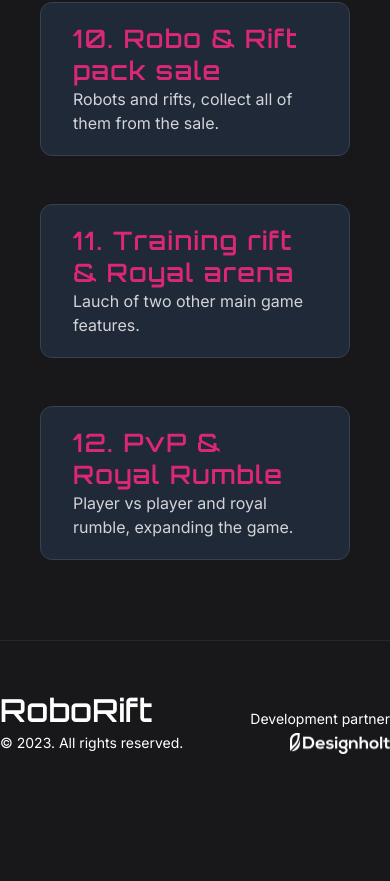
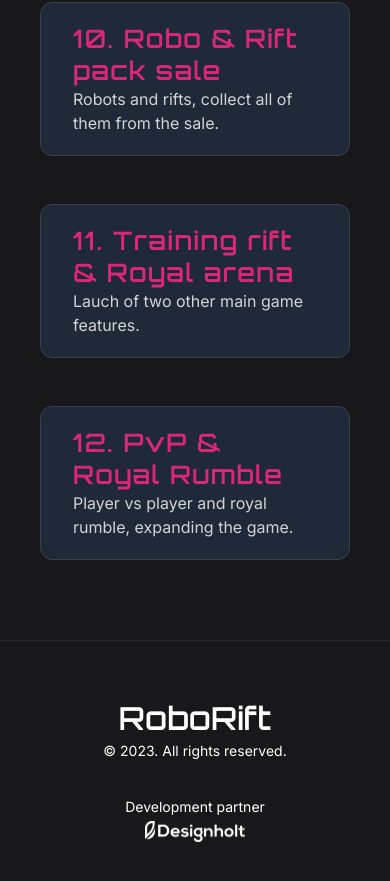
Before and after one commit to cryptomia69/NEXA-FINANCE, a Next.js app: page / in a window 390 px wide. Shown: the part 5219-6100 px from the top of the page. Before the commit the page ends 6028 px from the top, so only its background shows below. Built offline with nearby package versions, Linux system fonts and the light colour scheme.

Commit message:
Mobiler responsive added to footer

```diff
--- a/pages/index.jsx
+++ b/pages/index.jsx
@@ -278,14 +278,14 @@
 
 				<hr className="border-zinc-800" />
 
-				<div className="flex justify-between items-center">
+				<div className="flex flex-col sm:flex-row text-center sm:text-left justify-between items-center mx-8 my-14">
 					<div>
 						<h4 className="font-orbitron text-3xl font-bold tracking-wider py-1">
 							RoboRift
 						</h4>
 						<p className="text-sm">&copy; 2023. All rights reserved.</p>
 					</div>
-					<div className="flex flex-col items-end mt-16 mb-10">
+					<div className="flex flex-col items-center sm:items-end pt-8 sm:pt-0">
 						<p className="text-sm py-1">Development partner</p>
 						<Link href="https://designholt.net/">
 							<a className="" target="_blank">
```
